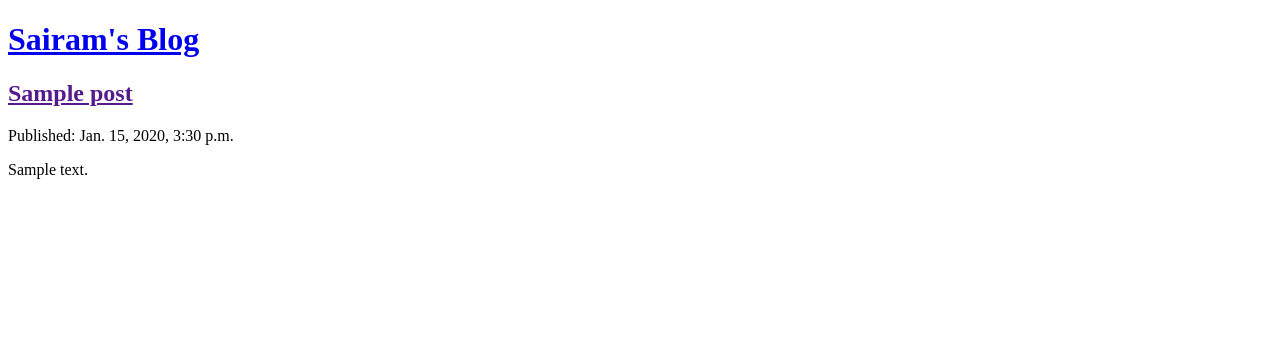
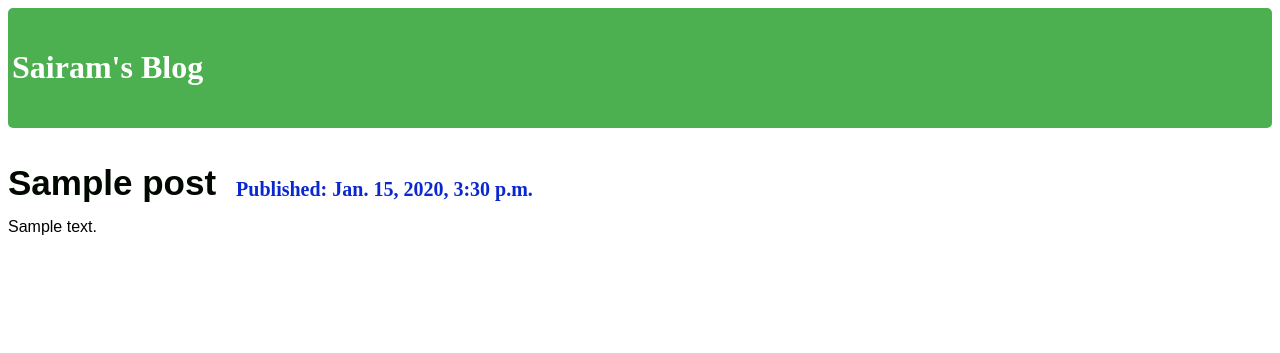
Before and after one commit to Sairam0613/my-first-blog, a Django app: page / in a window 1280 px wide. Shown: the top 353 px of the page. Run offline with Django 4.2, Linux system fonts and the light colour scheme; tables that the repository leaves empty hold one stand-in row (values such as "Sample post").

Commit message:
Full changes

```diff
--- /dev/null
+++ b/blog/static/css/blog.css
@@ -0,0 +1,46 @@
+
+*{
+    box-sizing:border-box;
+}
+.page_header{
+    background-color: #4CAF50;
+    padding:20px 4px;
+    border-radius:5px
+}
+.page_header h1,
+.page_header h1 a,
+.page_header h1 a:visited,
+.page_header h1 a:active {
+    color: white;
+    text-decoration: none;
+}
+.post h2 a{
+    float:left;
+    text-decoration: none;
+    display:inline block;
+    font-size:35px;
+    height:50px;
+    padding-top:15px;
+    margin-bottom:20px;
+    color:#000800;
+    font-family: Arial, Helvetica, sans-serif;
+    font-weight:600;
+}
+.post .date{
+    float:left;
+    font-weight:bold;
+    height:px;
+    font-size:20px;
+    padding-top:30px;
+    padding-left:20px;
+    color: #0a28cf;
+}
+.post .text{
+    width:100%;
+    height:120px;
+    overflow:hidden;
+    font-family: Arial, Helvetica, sans-serif;
+}
+div a{
+    float:right;
+}
--- /dev/null
+++ b/blog/templates/blog/base.html
@@ -0,0 +1,24 @@
+{% load static %}
+
+<!DOCTYPE html>
+
+<html>
+    <head>
+        <title>Sairam's blog</title>
+        <link rel="stylesheet" href="{% static 'css/blog.css' %}">
+    </head>
+    <body>
+        <div>
+            {% if user.is_authenticated %}
+                <a href="{% url 'post_new' %}">
+                    {% include './icons/icons8-plus.svg' %}
+                </a>
+            {% endif %}
+        </div>
+        <header class="page_header">
+            <h1><a href="/">Sairam's Blog</a> </h1>
+        </header>
+        {% block content %}
+        {% endblock %}
+    </body>
+</html>
--- a/blog/templates/blog/post_list.html
+++ b/blog/templates/blog/post_list.html
@@ -1,18 +1,11 @@
-<!DOCTYPE html>
-<html>
-    <head>
-        <title>Sairam's blog</title>
-    </head>
-    <body>
-        <header>
-            <h1><a href="/">Sairam's Blog</a> </h1>
-        </header>
+{% extends 'blog/base.html' %}
+
+    {% block content %}
         {% for post in posts %}
-            <article>
-                <h2><a href="">{{ post.title }}</a></h2>
-                <time>Published: {{ post.published_date }}</time>
-                <p>{{ post.text|linebreaksbr }}</p>
+            <article class="post">
+                <h2><a href="{% url 'post_detail' pk=post.pk %}">{{ post.title }}</a></h2>
+                <time class="date">Published: {{ post.published_date }}</time>
+                <p class="text">{{ post.text|linebreaksbr }}</p>
             </article>
         {% endfor %}
-    </body>
-</html>
+    {% endblock %}
--- a/blog/urls.py
+++ b/blog/urls.py
@@ -1,4 +1,8 @@
 from django.urls import path
 from .import views
 
-urlpatterns = [path('', views.post_list, name='post_list')]
+urlpatterns = [path('', views.post_list, name='post_list'),
+               path('post/<int:pk>/', views.post_detail, name='post_detail'),
+               path('post/new/', views.post_new, name='post_new'),
+               path('post/<int:pk>/edit/', views.post_edit, name='post_edit'),
+               ]
--- a/blog/views.py
+++ b/blog/views.py
@@ -1,7 +1,43 @@
-from django.shortcuts import render
+from django.shortcuts import render, get_object_or_404, redirect
 from django.utils import timezone
 from .models import Post
+from .forms import PostForm
+
 
 def post_list(request):
     posts = Post.objects.filter(published_date__lte=timezone.now()).order_by('published_date')
-    return render(request,'blog/post_list.html', {'posts':posts})
+    return render(request, 'blog/post_list.html', {'posts': posts})
+
+
+def post_detail(request, pk):
+    post = get_object_or_404(Post, pk=pk)
+    return render(request, 'blog/post_detail.html', {'post': post})
+
+
+def post_new(request):
+    if request.method == "POST":
+        form = PostForm(request.POST)
+        if form.is_valid():
+            post = form.save(commit=False)
+            post.author = request.user
+            post.published_date = timezone.now()
+            post.save()
+            return redirect('post_detail', pk=post.pk)
+    else:
+        form = PostForm()
+    return render(request, 'blog/post_edit.html', {'form': form})
+
+
+def post_edit(request, pk):
+    post = get_object_or_404(Post, pk=pk)
+    if request.method == "POST":
+        form = PostForm(request.POST, instance=post)
+        if form.is_valid():
+            post = form.save(commit=False)
+            post.author = request.user
+            post.published_date = timezone.now()
+            post.save()
+            return redirect('post_detail', pk=post.pk)
+    else:
+        form = PostForm(instance=post)
+    return render(request, 'blog/post_edit.html', {'form': form})
```
Also changed, not shown: blog/forms.py (added, +8 -0 lines), blog/templates/blog/post_detail.html (added, +18 -0 lines), blog/templates/blog/post_edit.html (added, +8 -0 lines), blog/templates/blog/icons/edit.svg (added), blog/templates/blog/icons/icons8-plus.svg (added).
